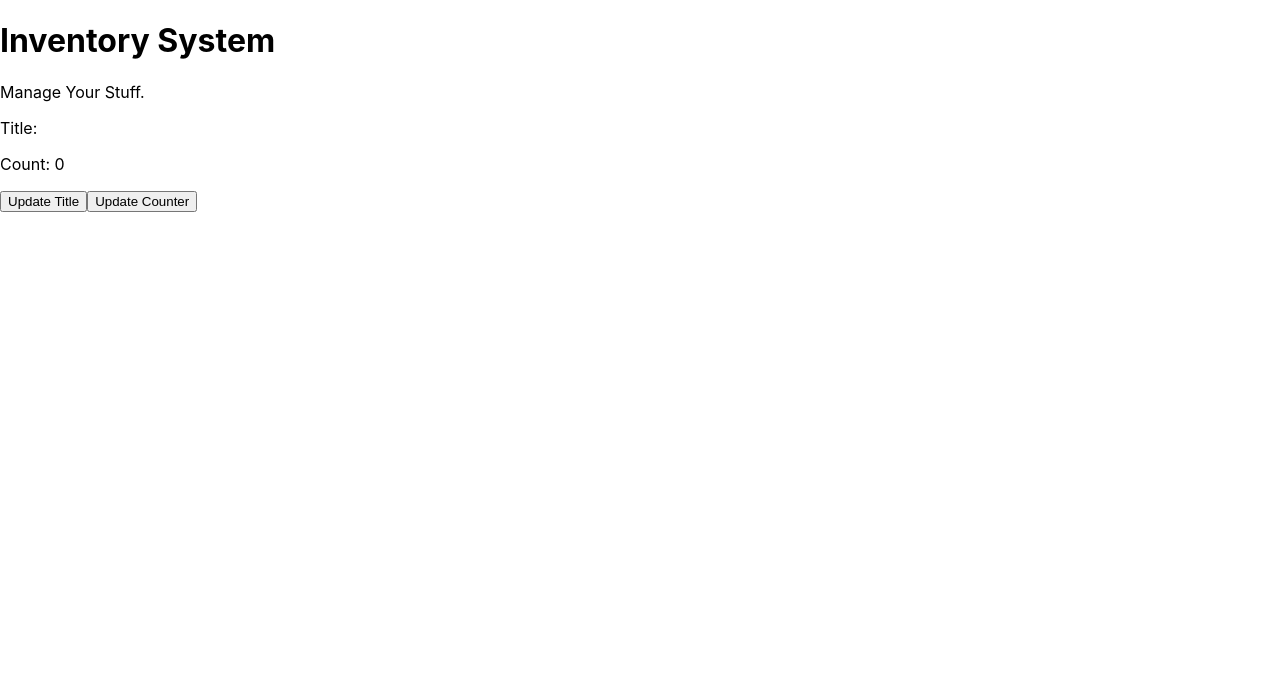
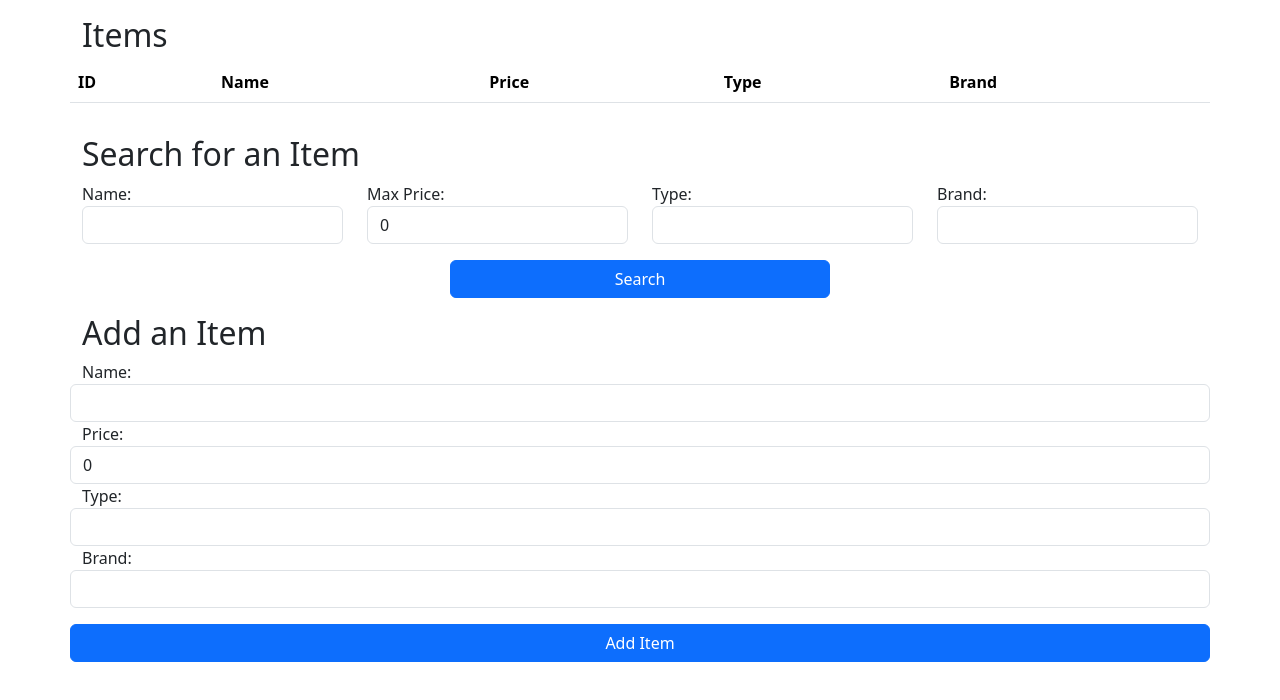
Before and after one commit to muneefrehman/React-App, a React (Create React App) app: page / in a window 1280 px wide. Shown: the top 700 px of the page. Built offline with nearby package versions, Linux system fonts and the light colour scheme.

Commit message:
Styling Added

```diff
--- a/package.json
+++ b/package.json
@@ -6,7 +6,9 @@
     "@testing-library/jest-dom": "^5.17.0",
     "@testing-library/react": "^13.4.0",
     "@testing-library/user-event": "^13.5.0",
+    "bootstrap": "^5.3.3",
     "react": "^18.3.1",
+    "react-bootstrap": "^2.10.5",
     "react-dom": "^18.3.1",
     "react-scripts": "5.0.1",
     "web-vitals": "^2.1.4"
--- /dev/null
+++ b/src/AddItem.js
@@ -0,0 +1,76 @@
+import { useState } from "react";
+
+function AddItem(props) {
+  const [name, setName] = useState("");
+  const [price, setPrice] = useState(0);
+  const [type, setType] = useState("");
+  const [brand, setBrand] = useState("");
+
+  const addItemButtonPressed = () => {
+    props.addItem({
+      name: name,
+      price: price,
+      type: type,
+      brand: brand,
+    });
+    setName("");
+    setPrice(0);
+    setType("");
+    setBrand("");
+  };
+
+  return (
+    <div className="container">
+      <div className="row">
+        <h2>Add an Item</h2>
+      </div>
+
+      <div className="row">
+        <label htmlFor="name-field">Name:</label>
+        <input
+          id="name-field"
+          type="text"
+          className="form-control"
+          value={name}
+          onChange={(e) => setName(e.target.value)}
+        />
+        <label htmlFor="price-field">Price:</label>
+        <input
+          id="price-field"
+          type="number"
+          className="form-control"
+          value={price}
+          onChange={(e) => setPrice(e.target.value)}
+        />
+        <label htmlFor="type-field">Type:</label>
+        <input
+          id="type-field"
+          type="text"
+          className="form-control"
+          value={type}
+          onChange={(e) => setType(e.target.value)}
+        />
+        <label htmlFor="brand-field">Brand:</label>
+        <input
+          id="brand-field"
+          type="text"
+          className="form-control"
+          value={brand}
+          onChange={(e) => setBrand(e.target.value)}
+        />
+      </div>
+
+      <div className="row mt-3">
+        <button
+          type="button"
+          className="btn btn-primary"
+          onClick={addItemButtonPressed}
+        >
+          Add Item
+        </button>
+      </div>
+    </div>
+  );
+}
+
+export default AddItem;
--- a/src/App.js
+++ b/src/App.js
@@ -1,43 +1,36 @@
-import './App.css';
-import Info from './Info.js';
-import {useState} from "react";
+import { useState } from "react";
+import "./App.css";
+import SearchBar from "./SearchBar";
+import AddItem from "./AddItem";
+import ItemsDisplay from "./ItemsDisplay";
 
 function App() {
+  const [filters, setFilters] = useState({});
+  const [data, setData] = useState({ items: [] });
+
+  const updateFilters = (searchParams) => {
+    setFilters(searchParams);
+  };
+
+  const addItemToData = (item) => {
+    let items = data["items"];
+    item.id = items.length;
+    items.push(item);
+    setData({ items: items });
+    console.log(data);
+  };
+
   return (
-    <div className="App">
-      <Info />
-      <ButtonState />
-    </div>
-  );
-}
-
-function ButtonState() {
-
-  const [title, setTitle] = useState("");
-  const [count, setCount] = useState(0);
-
-  const updateTitleClicked = () => {
-    setTitle("We now have a title!");
-  }
-
-  const updateCounterClicked = () => {
-    setCount(count+1);
-  }
-
-  return(
-    <div>
-      <Data title={title} count={count} />
-      <button onClick={updateTitleClicked}>Update Title</button>
-      <button onClick={updateCounterClicked}>Update Counter</button>
-    </div>
-  );
-}
-
-function Data(props) {
-  return(
-    <div>
-      <p>Title: {props.title}</p>
-      <p>Count: {props.count}</p>
+    <div className="container">
+      <div className="row mt-3">
+        <ItemsDisplay items={data["items"]} />
+      </div>
+      <div className="row mt-3">
+        <SearchBar updateSearchParams={updateFilters} />
+      </div>
+      <div className="row mt-3">
+        <AddItem addItem={addItemToData} />
+      </div>
     </div>
   );
 }
--- a/src/Info.js
+++ /dev/null
@@ -1,11 +0,0 @@
-function Info() {
-
-  return (
-    <div>
-      <h1>Inventory System</h1>
-      <p>Manage Your Stuff.</p>
-    </div>
-  );
-}
-
-export default Info;
--- /dev/null
+++ b/src/ItemsDisplay.js
@@ -0,0 +1,36 @@
+function ItemsDisplay(props) {
+  const showItem = (item) => {
+    return (
+      <tr>
+        <th scope="row">{item.id}</th>
+        <td>{item.name}</td>
+        <td>{item.price}</td>
+        <td>{item.type}</td>
+        <td>{item.brand}</td>
+      </tr>
+    );
+  };
+  return (
+    <div className="container">
+      <div className="row">
+        <h2>Items</h2>
+      </div>
+      <div className="row">
+        <table className="table table-striped">
+          <thead>
+            <tr>
+              <th scope="col">ID</th>
+              <th scope="col">Name</th>
+              <th scope="col">Price</th>
+              <th scope="col">Type</th>
+              <th scope="col">Brand</th>
+            </tr>
+          </thead>
+          <tbody>{props.items.map(showItem)}</tbody>
+        </table>
+      </div>
+    </div>
+  );
+}
+
+export default ItemsDisplay;
--- /dev/null
+++ b/src/SearchBar.js
@@ -0,0 +1,81 @@
+import { useState } from "react";
+
+function SearchBar(props) {
+  const [name, setName] = useState("");
+  const [price, setPrice] = useState(0);
+  const [type, setType] = useState("");
+  const [brand, setBrand] = useState("");
+
+  const searchButtonPressed = () => {
+    props.updateSearchParams({
+      name: name,
+      price: price,
+      type: type,
+      brand: brand,
+    });
+  };
+
+  return (
+    <div className="container">
+      <div className="row">
+        <h2>Search for an Item</h2>
+      </div>
+
+      <div className="row">
+        <div className="col">
+          <label htmlFor="name-field">Name:</label>
+          <input
+            id="name-field"
+            type="text"
+            className="form-control"
+            value={name}
+            onChange={(e) => setName(e.target.value)}
+          />
+        </div>
+        <div className="col">
+          <label htmlFor="price-field">Max Price:</label>
+          <input
+            id="price-field"
+            type="number"
+            className="form-control"
+            value={price}
+            onChange={(e) => setPrice(e.target.value)}
+          />
+        </div>
+        <div className="col">
+          <label htmlFor="type-field">Type:</label>
+          <input
+            id="type-field"
+            type="text"
+            className="form-control"
+            value={type}
+            onChange={(e) => setType(e.target.value)}
+          />
+        </div>
+        <div className="col">
+          <label htmlFor="brand-field">Brand:</label>
+          <input
+            id="brand-field"
+            type="text"
+            className="form-control"
+            value={brand}
+            onChange={(e) => setBrand(e.target.value)}
+          />
+        </div>
+      </div>
+
+      <div className="row mt-3">
+        <div className="col-4" />
+        <button
+          type="button"
+          className="col-4 btn btn-primary"
+          onClick={searchButtonPressed}
+        >
+          Search
+        </button>
+      </div>
+    </div>
+  );
+}
+
+export default SearchBar;
```
Also changed, not shown: src/index.js (+7 -6 lines), 1 other file (tests, documents, lock files or other folders).
